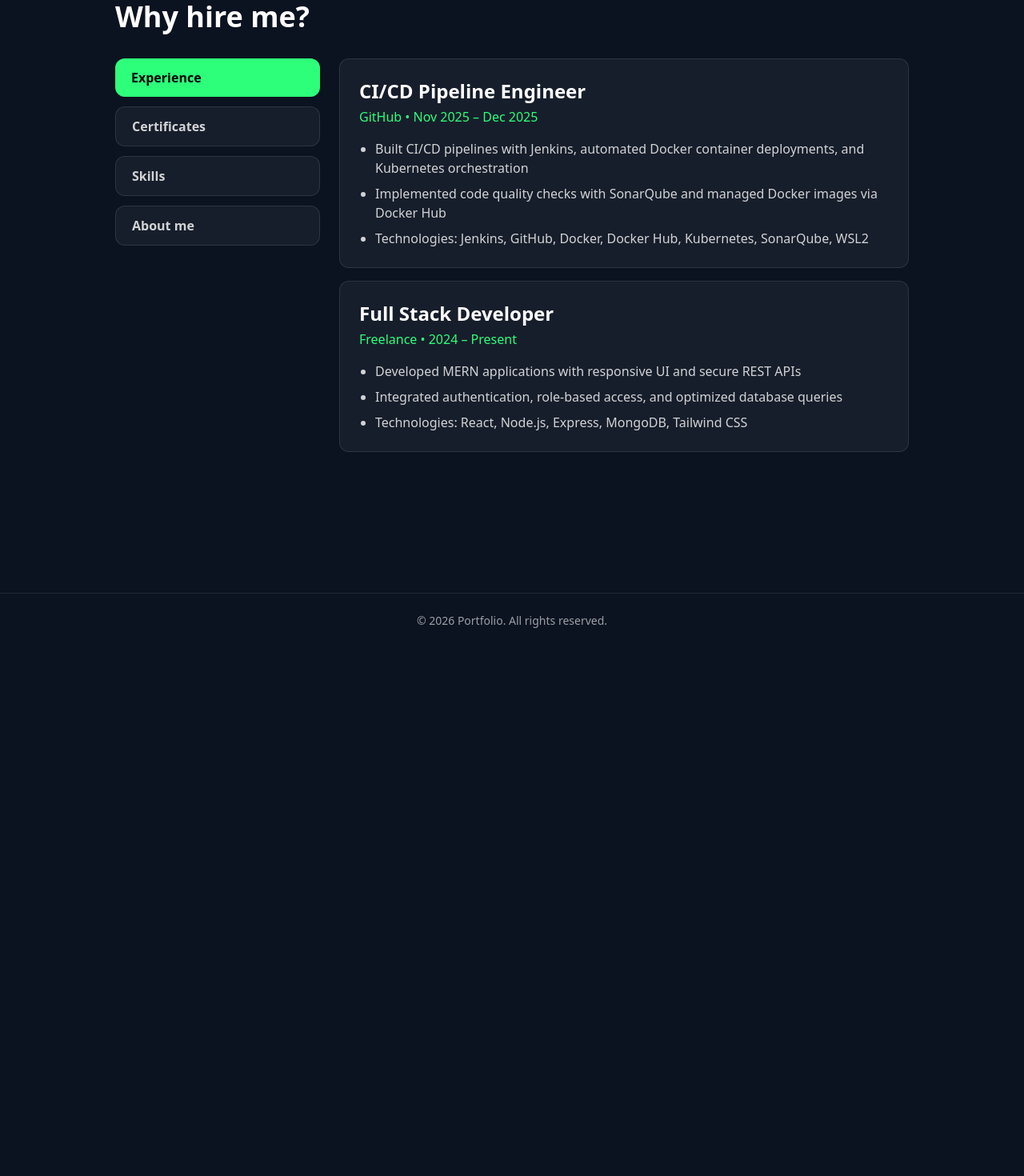
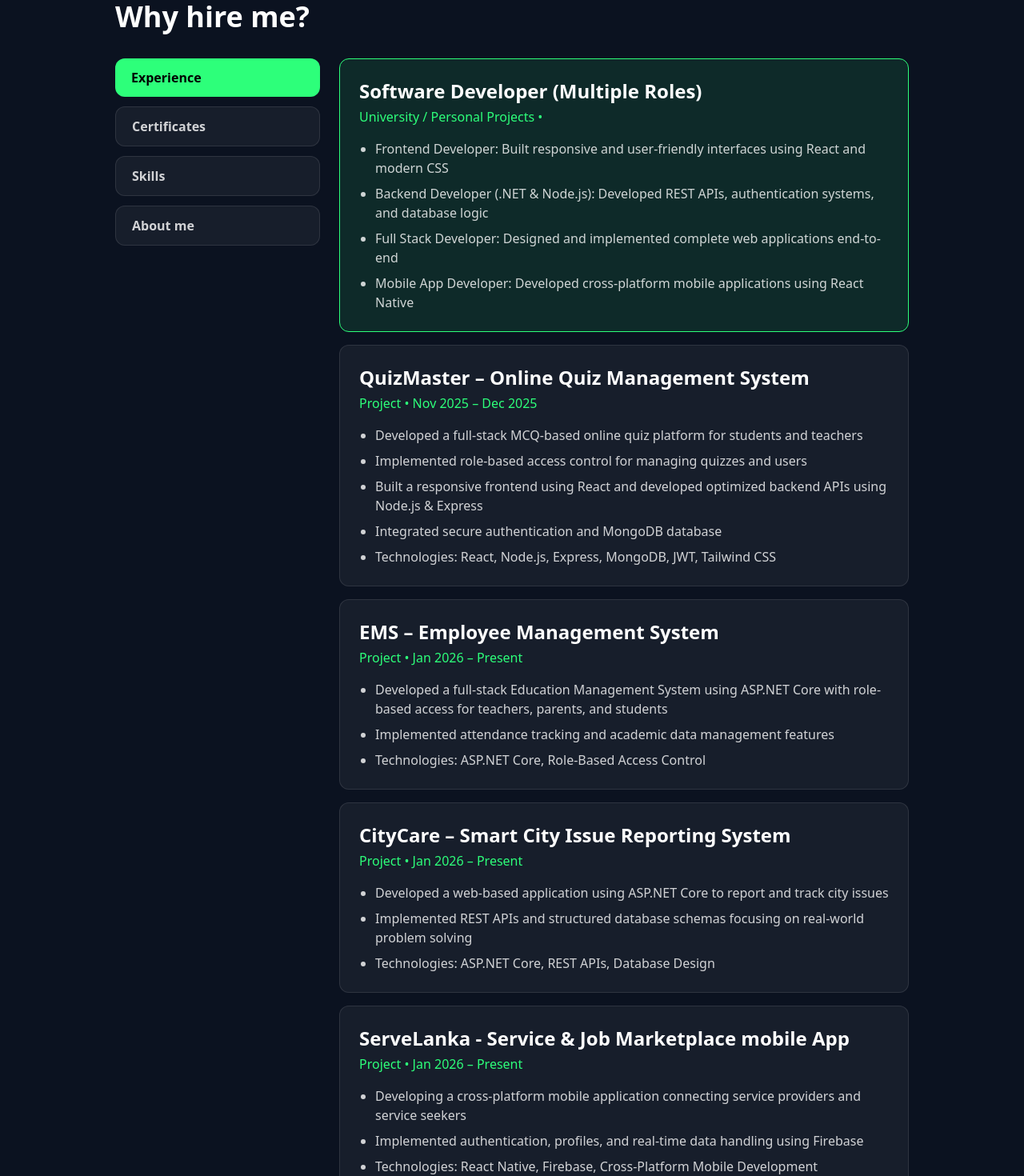
Before and after one commit to sameepabadhuge/react-portfolio, a React (Vite) app: page /about in a window 1280 px wide. Shown: the part 160-1630 px from the top of the page at 80% size. Before the commit the page ends 970 px from the top, so only its background shows below. Built offline with nearby package versions, Linux system fonts and the light colour scheme.

Commit message:
modify experience page

```diff
--- a/src/pages/About.jsx
+++ b/src/pages/About.jsx
@@ -29,23 +29,56 @@ const certificates = [
 
 const experiences = [
   {
-    title: "CI/CD Pipeline Engineer",
-    org: "GitHub",
+    title: "Software Developer (Multiple Roles)",
+    org: "University / Personal Projects",
+    bullets: [
+      "Frontend Developer: Built responsive and user-friendly interfaces using React and modern CSS",
+      "Backend Developer (.NET & Node.js): Developed REST APIs, authentication systems, and database logic",
+      "Full Stack Developer: Designed and implemented complete web applications end-to-end",
+      "Mobile App Developer: Developed cross-platform mobile applications using React Native",
+    ],
+    highlight: true,
+  },
+  {
+    title: "QuizMaster – Online Quiz Management System",
+    org: "Project",
     period: "Nov 2025 – Dec 2025",
     bullets: [
-      "Built CI/CD pipelines with Jenkins, automated Docker container deployments, and Kubernetes orchestration",
-      "Implemented code quality checks with SonarQube and managed Docker images via Docker Hub",
-      "Technologies: Jenkins, GitHub, Docker, Docker Hub, Kubernetes, SonarQube, WSL2",
+      "Developed a full-stack MCQ-based online quiz platform for students and teachers",
+      "Implemented role-based access control for managing quizzes and users",
+      "Built a responsive frontend using React and developed optimized backend APIs using Node.js & Express",
+      "Integrated secure authentication and MongoDB database",
+      "Technologies: React, Node.js, Express, MongoDB, JWT, Tailwind CSS",
     ],
   },
   {
-    title: "Full Stack Developer",
-    org: "Freelance",
-    period: "2024 – Present",
+    title: "EMS – Employee Management System",
+    org: "Project",
+    period: "Jan 2026 – Present",
     bullets: [
-      "Developed MERN applications with responsive UI and secure REST APIs",
-      "Integrated authentication, role-based access, and optimized database queries",
-      "Technologies: React, Node.js, Express, MongoDB, Tailwind CSS",
+      "Developed a full-stack Education Management System using ASP.NET Core with role-based access for teachers, parents, and students",
+      "Implemented attendance tracking and academic data management features",
+      "Technologies: ASP.NET Core, Role-Based Access Control",
+    ],
+  },
+  {
+    title: "CityCare – Smart City Issue Reporting System",
+    org: "Project",
+    period: "Jan 2026 – Present",
+    bullets: [
+      "Developed a web-based application using ASP.NET Core to report and track city issues",
+      "Implemented REST APIs and structured database schemas focusing on real-world problem solving",
+      "Technologies: ASP.NET Core, REST APIs, Database Design",
+    ],
+  },
+  {
+    title: "ServeLanka - Service & Job Marketplace mobile App",
+    org: "Project",
+    period: "Jan 2026 – Present",
+    bullets: [
+      "Developing a cross-platform mobile application connecting service providers and service seekers",
+      "Implemented authentication, profiles, and real-time data handling using Firebase",
+      "Technologies: React Native, Firebase, Cross-Platform Mobile Development",
     ],
   },
 ];
@@ -102,7 +135,14 @@ export default function Resume() {
         {activeTab === 'experience' && (
         <section className="space-y-4">
           {experiences.map((exp, idx) => (
-            <div key={idx} className="rounded-xl bg-white/5 p-6 border border-white/10">
+            <div
+              key={idx}
+              className={`rounded-xl p-6 border ${
+                exp.highlight
+                  ? 'bg-[#2DFF7A]/10 border-[#2DFF7A]'
+                  : 'bg-white/5 border-white/10'
+              }`}
+            >
               <h2 className="text-xl sm:text-2xl font-bold">{exp.title}</h2>
               <p className="text-[#2DFF7A] text-sm sm:text-base mt-1">{exp.org} • {exp.period}</p>
               <ul className="mt-4 space-y-2 text-white/80 text-sm sm:text-base list-disc pl-5">
```
